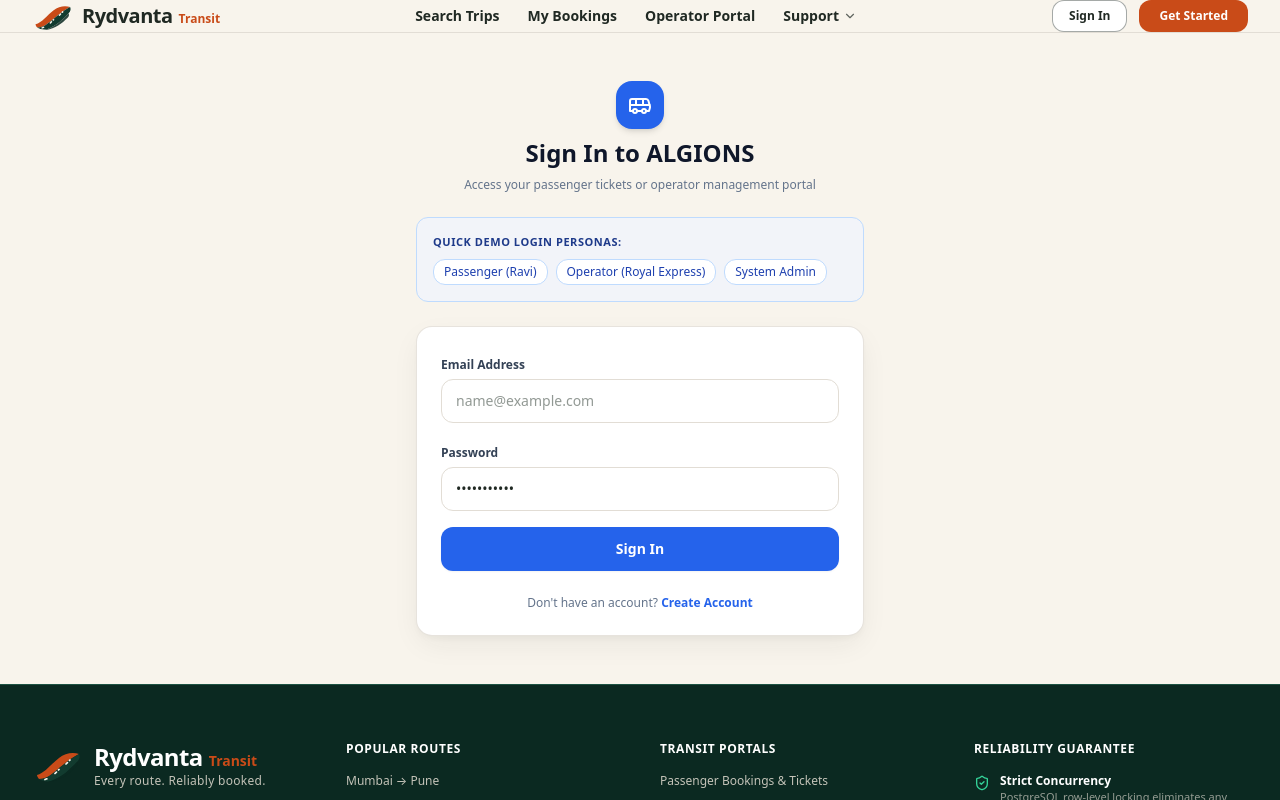
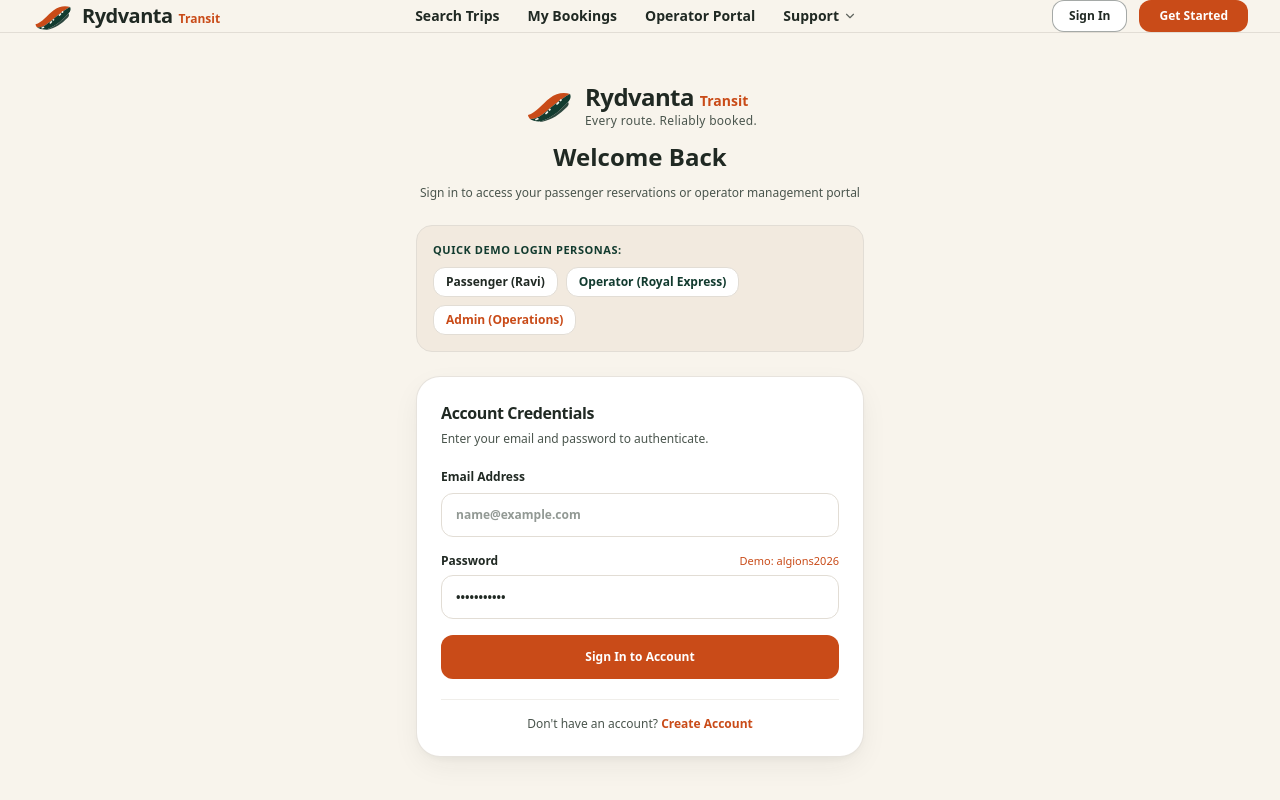
Before and after one commit to Raviranjan010/ALGIONS, a Next.js app: page /login in a window 1280 px wide. Shown: the top 800 px of the page. Built offline with nearby package versions, Linux system fonts and the light colour scheme.

Commit message:
feat: implement login page with demo persona selectors and authentication flow

```diff
--- a/src/app/(auth)/login/page.tsx
+++ b/src/app/(auth)/login/page.tsx
@@ -7,7 +7,8 @@ import { Button } from "@/components/ui/button";
 import { Input } from "@/components/ui/input";
 import { Label } from "@/components/ui/label";
 import { Card, CardContent, CardDescription, CardHeader, CardTitle } from "@/components/ui/card";
-import { Bus, ShieldCheck, UserCheck, Loader2, AlertCircle } from "lucide-react";
+import { ShieldCheck, UserCheck, Loader2, AlertCircle } from "lucide-react";
+import { RydvantaLogo } from "@/components/brand/RydvantaLogo";
 
 export default function LoginPage() {
   const router = useRouter();
@@ -30,7 +31,7 @@ export default function LoginPage() {
       const data = await res.json();
       if (!res.ok) throw new Error(data.error || "Login failed");
 
-      router.push(data.redirectUrl || "/passenger/dashboard");
+      router.push(data.redirectUrl || "/passenger/bookings");
       router.refresh();
     } catch (err: any) {
       setError(err.message || "An error occurred");
@@ -45,101 +46,116 @@ export default function LoginPage() {
   };
 
   return (
-    <div className="min-h-[75vh] flex items-center justify-center px-4 py-12">
+    <div className="min-h-[80vh] flex items-center justify-center px-4 py-12">
       <div className="w-full max-w-md space-y-6">
-        <div className="text-center space-y-2">
-          <div className="inline-flex items-center justify-center w-12 h-12 rounded-2xl bg-blue-600 text-white shadow-md">
-            <Bus className="w-6 h-6" />
+        {/* Header with Rydvanta Logo */}
+        <div className="text-center space-y-3">
+          <div className="flex justify-center">
+            <RydvantaLogo size="lg" showTagline={true} />
           </div>
-          <h1 className="text-2xl font-black text-slate-900 dark:text-slate-100">
-            Sign In to ALGIONS
+          <h1 className="text-2xl font-black text-charcoal">
+            Welcome Back
           </h1>
-          <p className="text-xs text-slate-500">
-            Access your passenger tickets or operator management portal
+          <p className="text-xs text-charcoal-muted">
+            Sign in to access your passenger reservations or operator management portal
           </p>
         </div>
 
         {/* Quick Demo Personas Pills */}
-        <div className="p-4 rounded-xl bg-blue-50/70 border border-blue-200 space-y-2">
-          <span className="text-[11px] font-bold uppercase tracking-wider text-blue-900 block">
+        <div className="p-4 rounded-2xl bg-ivory-soft border border-charcoal-border space-y-2">
+          <span className="text-[11px] font-bold uppercase tracking-wider text-forest block">
             Quick Demo Login Personas:
           </span>
           <div className="flex flex-wrap gap-2 text-xs">
             <button
               type="button"
               onClick={() => setDemoUser("passenger@algions.com")}
-              className="px-2.5 py-1 bg-white hover:bg-blue-100 text-blue-800 font-medium rounded-lg border border-blue-200 shadow-xs"
+              className="px-3 py-1.5 bg-white hover:bg-ivory text-charcoal font-bold rounded-xl border border-charcoal-border shadow-xs transition-colors"
             >
               Passenger (Ravi)
             </button>
             <button
               type="button"
               onClick={() => setDemoUser("operator@royalexpress.in")}
-              className="px-2.5 py-1 bg-white hover:bg-blue-100 text-blue-800 font-medium rounded-lg border border-blue-200 shadow-xs"
+              className="px-3 py-1.5 bg-white hover:bg-ivory text-forest font-bold rounded-xl border border-charcoal-border shadow-xs transition-colors"
             >
               Operator (Royal Express)
             </button>
             <button
               type="button"
               onClick={() => setDemoUser("admin@algions.com")}
-              className="px-2.5 py-1 bg-white hover:bg-blue-100 text-blue-800 font-medium rounded-lg border border-blue-200 shadow-xs"
+              className="px-3 py-1.5 bg-white hover:bg-ivory text-terracotta font-bold rounded-xl border border-charcoal-border shadow-xs transition-colors"
             >
-              System Admin
+              Admin (Operations)
             </button>
           </div>
         </div>
 
-        <Card>
-          <CardContent className="pt-6">
+        {/* Login Card */}
+        <Card className="rounded-3xl border-charcoal-border/80 shadow-warm">
+          <CardHeader className="pb-4">
+            <CardTitle className="text-base font-extrabold text-charcoal">
+              Account Credentials
+            </CardTitle>
+            <CardDescription className="text-xs text-charcoal-muted">
+              Enter your email and password to authenticate.
+            </CardDescription>
+          </CardHeader>
+          <CardContent>
+            {error && (
+              <div className="mb-4 p-3 rounded-xl bg-red-50 border border-red-200 text-red-700 text-xs flex items-center gap-2">
+                <AlertCircle className="w-4 h-4 shrink-0" />
+                <span>{error}</span>
+              </div>
+            )}
+
             <form onSubmit={handleLogin} className="space-y-4">
-              <div>
-                <Label htmlFor="email" className="text-xs font-semibold">
-                  Email Address
-                </Label>
+              <div className="space-y-1.5">
+                <Label className="text-xs font-bold text-charcoal">Email Address</Label>
                 <Input
-                  id="email"
                   type="email"
-                  required
+                  placeholder="name@example.com"
                   value={email}
                   onChange={(e) => setEmail(e.target.value)}
-                  placeholder="name@example.com"
-                  className="mt-1"
+                  required
+                  className="h-11 text-xs font-semibold"
                 />
               </div>
 
-              <div>
-                <Label htmlFor="pass" className="text-xs font-semibold">
-                  Password
-                </Label>
+              <div className="space-y-1.5">
+                <div className="flex items-center justify-between">
+                  <Label className="text-xs font-bold text-charcoal">Password</Label>
+                  <span className="text-[11px] text-terracotta font-medium">
+                    Demo: algions2026
+                  </span>
+                </div>
                 <Input
-                  id="pass"
                   type="password"
-                  required
                   value={password}
                   onChange={(e) => setPassword(e.target.value)}
-                  className="mt-1"
+                  required
+                  className="h-11 text-xs font-semibold"
                 />
               </div>
-
-              {error && (
-                <div className="p-3 rounded-lg bg-red-50 text-red-600 text-xs flex items-center gap-2">
-                  <AlertCircle className="w-4 h-4 shrink-0" />
-                  <span>{error}</span>
-                </div>
-              )}
 
               <Button
                 type="submit"
                 disabled={loading}
-                className="w-full h-11 bg-blue-600 hover:bg-blue-700 text-white font-bold text-sm"
+                className="w-full h-11 text-xs font-bold bg-terracotta hover:bg-terracotta-hover text-white rounded-xl shadow-xs"
               >
-                {loading ? <Loader2 className="w-5 h-5 animate-spin" /> : "Sign In"}
+                {loading ? (
+                  <span className="flex items-center gap-2">
+                    <Loader2 className="w-4 h-4 animate-spin" /> Authenticating...
+                  </span>
+                ) : (
+                  "Sign In to Account"
+                )}
               </Button>
             </form>
 
-            <div className="mt-6 text-center text-xs text-slate-500">
+            <div className="mt-5 pt-4 border-t border-charcoal-border/50 text-center text-xs text-charcoal-muted">
               Don&apos;t have an account?{" "}
-              <Link href="/register" className="font-bold text-blue-600 hover:underline">
+              <Link href="/register" className="font-bold text-terracotta hover:underline">
                 Create Account
               </Link>
             </div>
```
